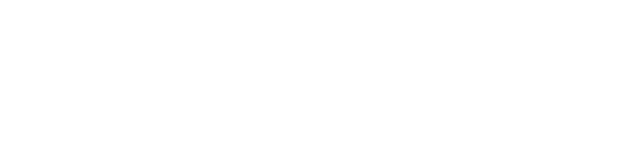
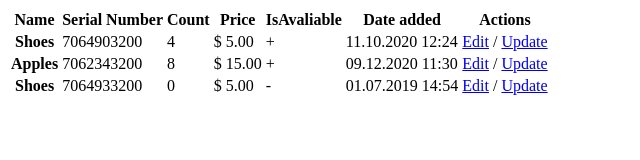
Before and after one commit to StudentNovikov/ModalTable, a website: page src/index.html in a window 1280 px wide. Shown: the whole page, without its empty margins (0-640 px from the left). Drawn offline with Linux system fonts and the light colour scheme.

Commit message:
static table with no style

```diff
--- a/src/index.html
+++ b/src/index.html
@@ -6,6 +6,50 @@
   <title>Document</title>
 </head>
 <body>
+  <div id="tableContainer">
+    <table class="table table-striped">
+      <thead>
+        <tr>
+          <th scope="col">Name</th>
+          <th scope="col">Serial Number</th>
+          <th scope="col">Count</th>
+          <th scope="col">Price</th>
+          <th scope="col">IsAvaliable</th>
+          <th scope="col">Date added</th>
+          <th scope="col">Actions</th>
+        </tr>
+      </thead>
+      <tbody>
+        <tr>
+          <th scope="row">Shoes</th>
+          <td>7064903200</td>
+          <td>4</td>
+          <td>$ 5.00</td>
+          <td>+</td>
+          <td>11.10.2020 12:24</td>
+          <td><a href="#">Edit</a> / <a href="#">Update</a></td>
+        </tr>
+        <tr>
+          <th scope="row">Apples</th>
+          <td>7062343200</td>
+          <td>8</td>
+          <td>$ 15.00</td>
+          <td>+</td>
+          <td>09.12.2020 11:30</td>
+          <td><a href="#">Edit</a> / <a href="#">Update</a></td>
+        </tr>
+        <tr>
+          <th scope="row">Shoes</th>
+          <td>7064933200</td>
+          <td>0</td>
+          <td>$ 5.00</td>
+          <td>-</td>
+          <td>01.07.2019 14:54</td>
+          <td><a href="#">Edit</a> / <a href="#">Update</a></td>
+        </tr>
+      </tbody>
+    </table>
+  </div>
   <script src="main.js"></script>
 </body>
 </html>
```
